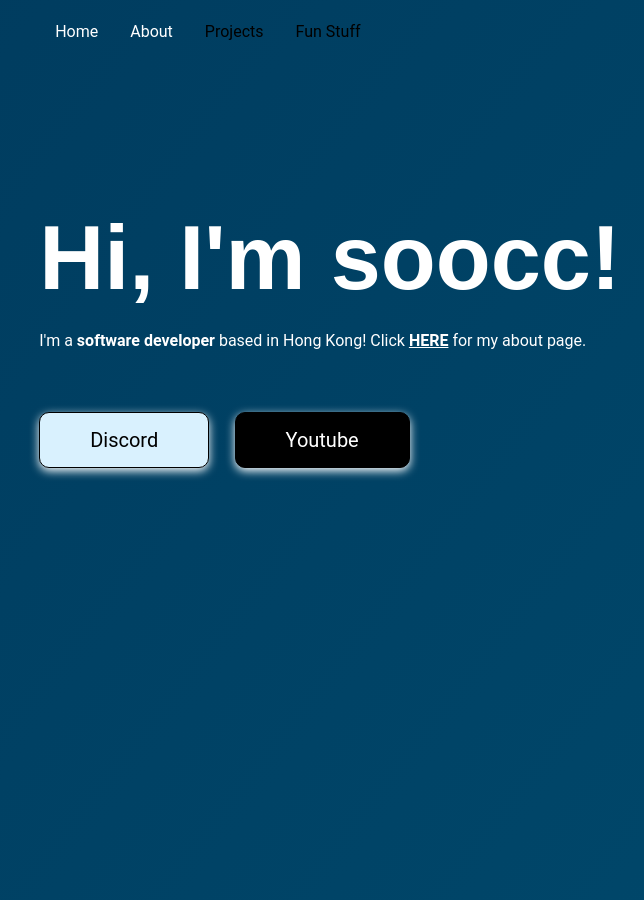
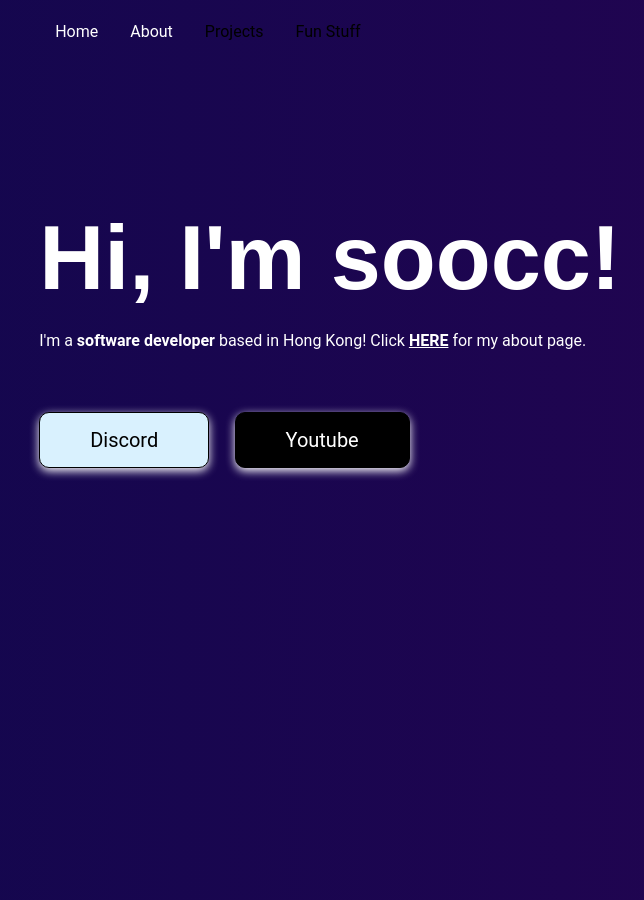
Before and after one commit to soocc/sooccsocks2, a Jekyll site: the page built from index.html, in a window 1280 px wide. Shown: the whole page, without its empty margins (32-676 px from the left). Built offline with Jekyll 4.4.1, drawn with Linux system fonts in a browser that asks for light colours; some web fonts are replaced.

Commit message:
Update index.html

```diff
--- a/index.html
+++ b/index.html
@@ -9,16 +9,16 @@
     <link rel="stylesheet" href="/styles/styles.css">
     <style>
       body {
-          background: linear-gradient(128deg, #001e41, #004d70);
-          background-size: 400% 400%;
+        background: linear-gradient(270deg, #001025, #360054, #000b4b, #000000);
+        background-size: 800% 800%;
 
-          animation: BackgroundGradient 12s ease infinite;
+        animation: AnimationName 30s ease infinite;
       }
 
-      @keyframes BackgroundGradient {
-          0%{background-position:0% 50%}
-          50%{background-position:100% 50%}
-          100%{background-position:0% 50%}
+      @keyframes AnimationName {
+        0%{background-position:0% 50%}
+        50%{background-position:100% 50%}
+        100%{background-position:0% 50%}
       }
 
       .navbar a, .welcome, p, a {
```
